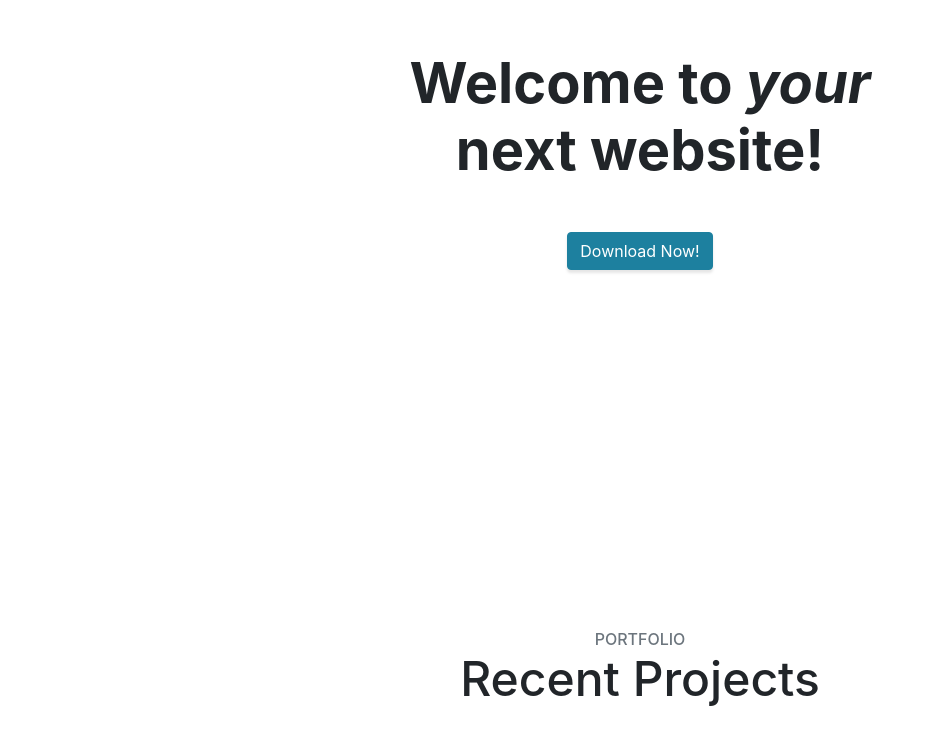
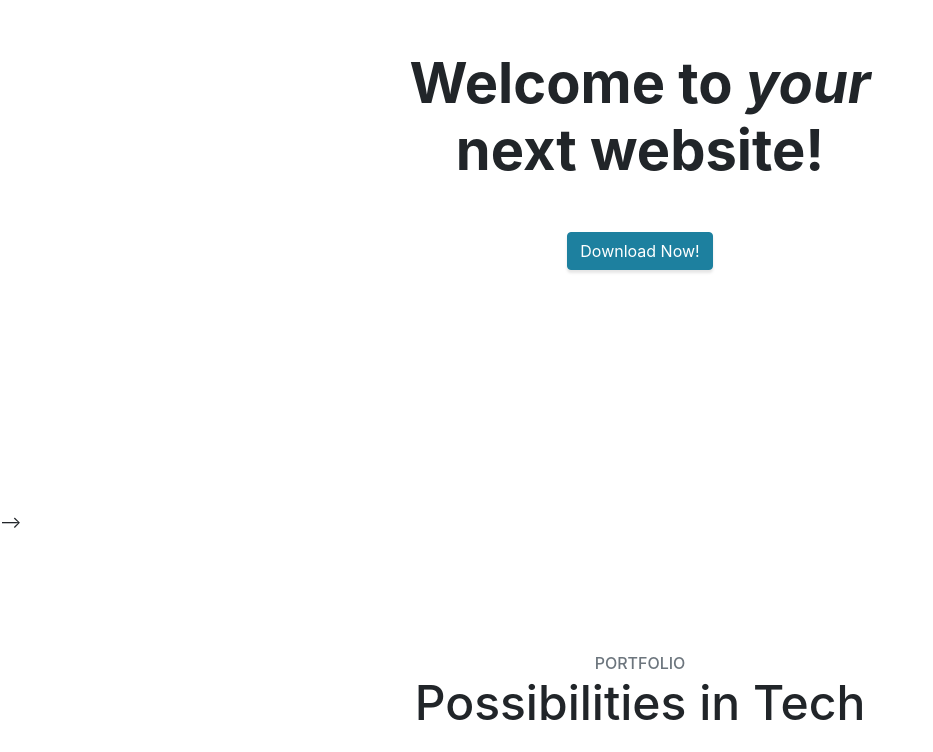
Before and after one commit to giocare/Cyber-Womaze, a website with bundled scripts: page index.html in a window 1280 px wide. Shown: the part 2000-2752 px from the top of the page, without its empty margins (0-933 px from the left). Built offline with nearby package versions, Linux system fonts and the light colour scheme; files whose address does not match are found by name.

Commit message:
Update index.html

```diff
--- a/index.html
+++ b/index.html
@@ -78,7 +78,7 @@
       </div>
     </section>
 
-    <!-- Services -->
+ <!--   <!-- Services -->
     <section class="content-section bg-primary text-white text-center" id="services">
       <div class="container">
         <div class="content-section-heading">
@@ -137,13 +137,13 @@
         <a class="btn btn-primary btn-xl" href="https://startbootstrap.com/template-overviews/stylish-portfolio/">Download Now!</a>
       </div>
     </section>
-
+-->
     <!-- Portfolio -->
     <section class="content-section" id="portfolio">
       <div class="container">
         <div class="content-section-heading text-center">
           <h3 class="text-secondary mb-0">Portfolio</h3>
-          <h2 class="mb-5">Recent Projects</h2>
+          <h2 class="mb-5">Possibilities in Tech</h2>
         </div>
         <div class="row no-gutters">
 
```
